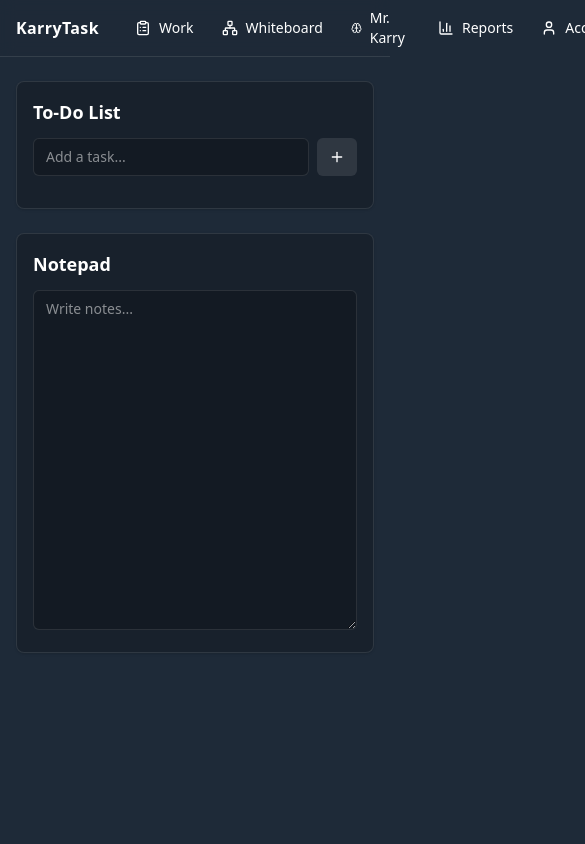
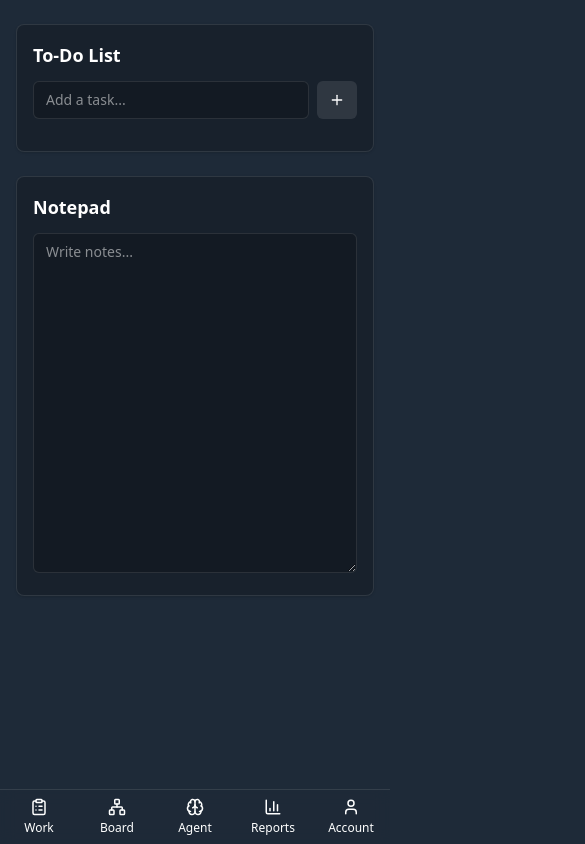
Before and after one commit to Hussain-hamim/todo-agent, a React (Vite) app: page / in a window 390 px wide. Shown: the top 844 px of the page, 585 px wide, since content can reach past the window. Built offline with nearby package versions, Linux system fonts and the light colour scheme.

Commit message:
Implement responsive navigation with MobileNavBar component and adjust NavBar for smaller screens

```diff
--- a/src/App.tsx
+++ b/src/App.tsx
@@ -13,11 +13,11 @@ function NavBar() {
   const inactive = 'hover:bg-white/10';
 
   return (
-    <nav className='sticky top-0 z-50 border-b border-white/10 bg-[#1E2A38]/95 backdrop-blur supports-[backdrop-filter]:bg-[#1E2A38]/60'>
+    <nav className='hidden sm:block sticky top-0 z-50 border-b border-white/10 bg-[#1E2A38]/95 backdrop-blur supports-[backdrop-filter]:bg-[#1E2A38]/60'>
       <div className='mx-auto max-w-7xl px-4'>
         <div className='flex h-14 items-center gap-2'>
           <div className='font-semibold tracking-wide'>KarryTask</div>
-          <div className='ml-4 flex items-center gap-1'>
+          <div className='ml-4 flex items-center gap-1 overflow-x-auto'>
             <NavLink
               to='/work'
               className={`${linkBase} ${
@@ -65,9 +65,69 @@ function NavBar() {
   );
 }
 
+function MobileNavBar() {
+  const location = useLocation();
+  const isActive = (path: string) =>
+    location.pathname.startsWith(path) ? 'text-white' : 'text-white/70';
+  const itemBase =
+    'flex flex-col items-center justify-center gap-1 flex-1 py-2';
+
+  return (
+    <nav
+      className='sm:hidden fixed bottom-0 left-0 right-0 z-50 border-t border-white/10 bg-[#1E2A38]/95 backdrop-blur supports-[backdrop-filter]:bg-[#1E2A38]/60'
+      style={{ paddingBottom: 'env(safe-area-inset-bottom)' }}
+    >
+      <div className='mx-auto max-w-7xl'>
+        <div className='grid grid-cols-5 text-xs'>
+          <NavLink
+            to='/work'
+            className={`${itemBase} ${isActive('/work')}`}
+            aria-label='Work'
+          >
+            <ClipboardList size={18} />
+            <span>Work</span>
+          </NavLink>
+          <NavLink
+            to='/whiteboard'
+            className={`${itemBase} ${isActive('/whiteboard')}`}
+            aria-label='Whiteboard'
+          >
+            <Network size={18} />
+            <span>Board</span>
+          </NavLink>
+          <NavLink
+            to='/agent'
+            className={`${itemBase} ${isActive('/agent')}`}
+            aria-label='Agent'
+          >
+            <Brain size={18} />
+            <span>Agent</span>
+          </NavLink>
+          <NavLink
+            to='/reports'
+            className={`${itemBase} ${isActive('/reports')}`}
+            aria-label='Reports'
+          >
+            <BarChart3 size={18} />
+            <span>Reports</span>
+          </NavLink>
+          <NavLink
+            to='/account'
+            className={`${itemBase} ${isActive('/account')}`}
+            aria-label='Account'
+          >
+            <User size={18} />
+            <span>Account</span>
+          </NavLink>
+        </div>
+      </div>
+    </nav>
+  );
+}
+
 export default function App() {
   return (
-    <div className='min-h-screen'>
+    <div className='min-h-screen pb-24 sm:pb-0'>
       <NavBar />
       <main className='mx-auto max-w-7xl px-4 py-6'>
         <Routes>
@@ -79,6 +139,7 @@ export default function App() {
           <Route path='/account' element={<Account />} />
         </Routes>
       </main>
+      <MobileNavBar />
     </div>
   );
 }
```
